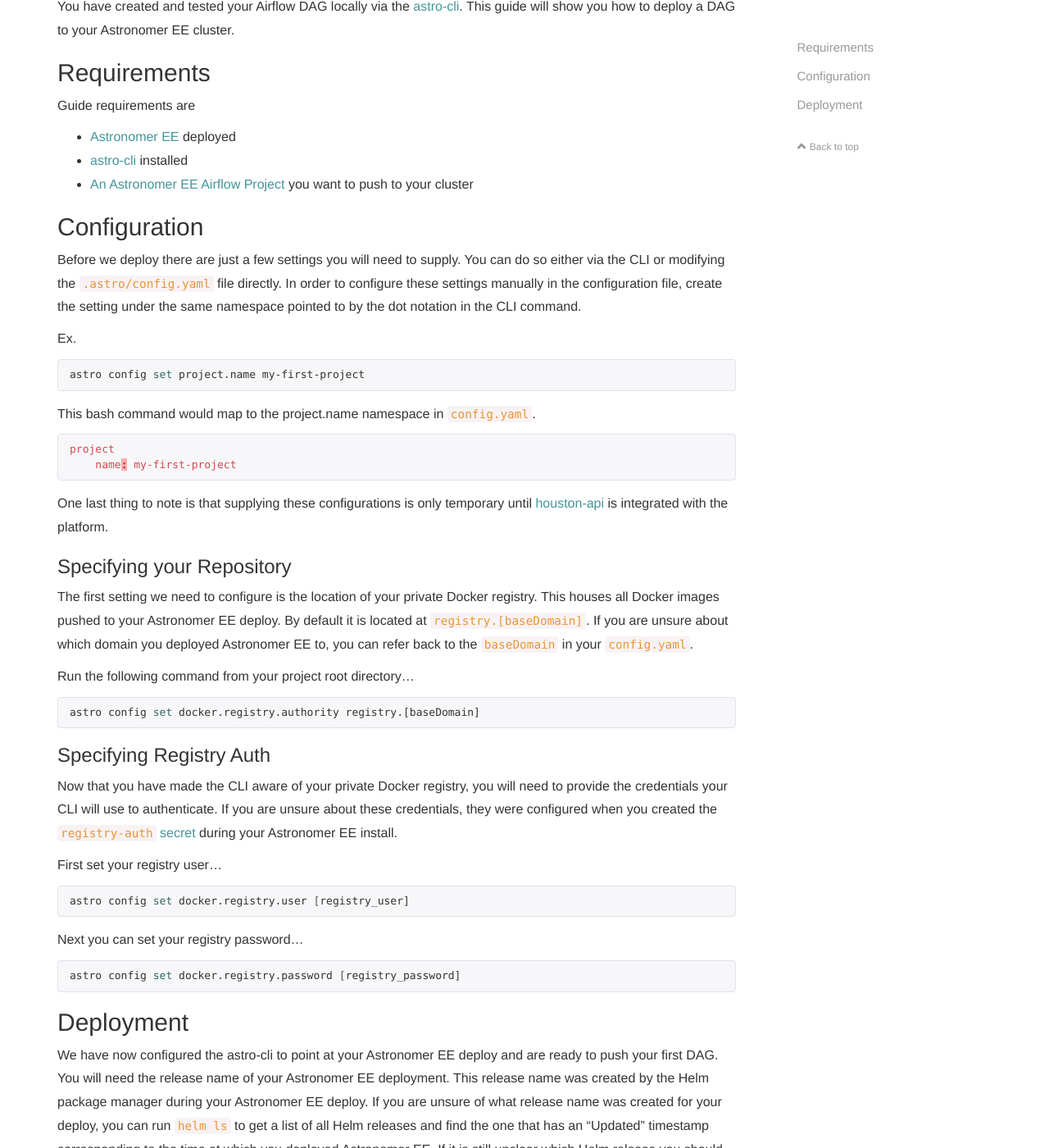
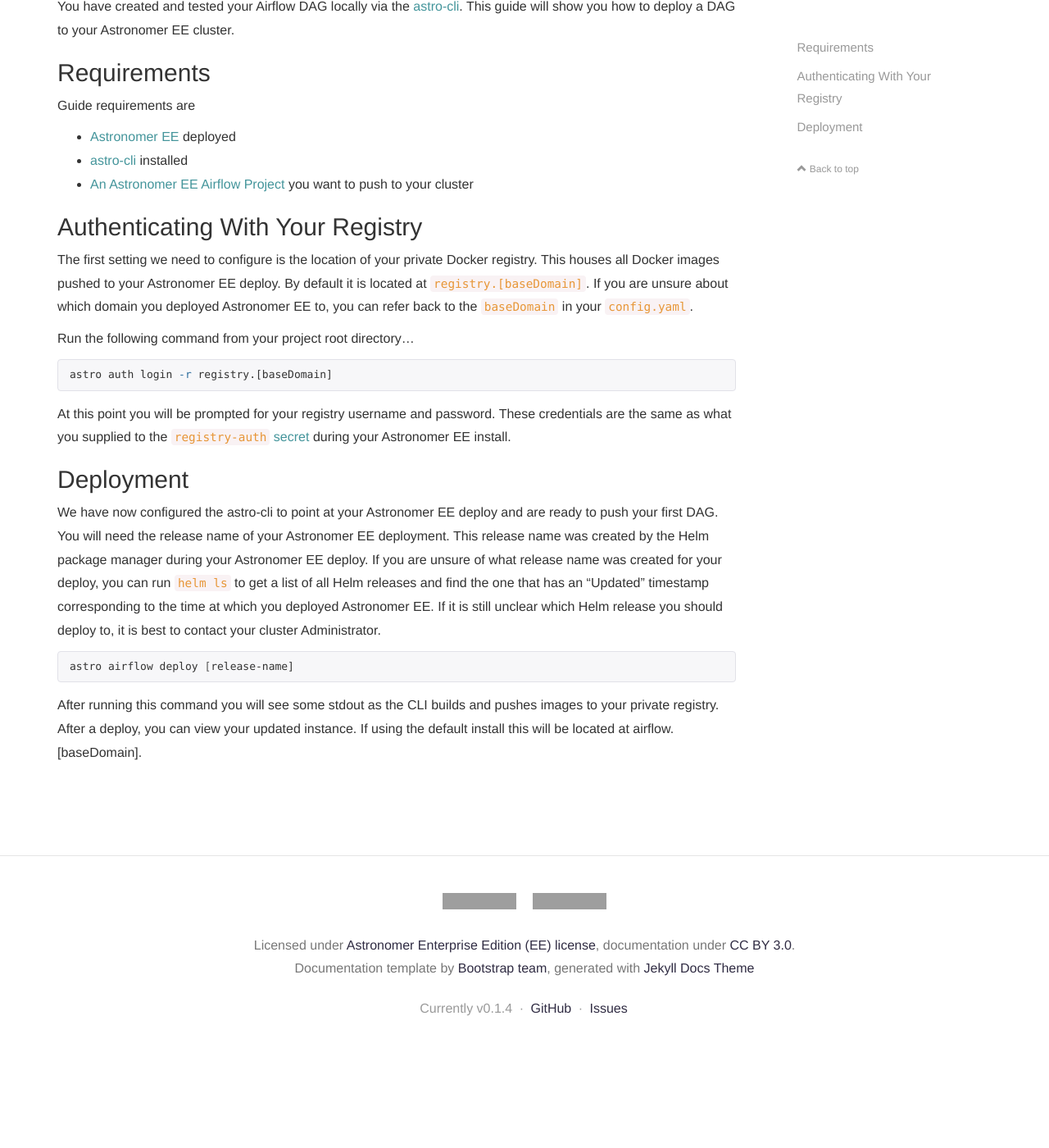
Before and after one commit to skynet/astronomer-ee, a Jekyll site: the page built from docs/pages/guides/deploying-your-first-dag.md, in a window 1280 px wide and 1400 px high, scrolled down 536 px. Shown: the whole window at 82% size. Built offline with Jekyll 4.4.1, drawn with Linux system fonts in a browser that asks for light colours; nearby versions of some CDN libraries; comment, search, counter and statistics services are not loaded; after the commit the page ends 1831 px from its top, so only the background shows below that; grey boxes are pictures that could not be loaded.

Commit message:
Simplify auth instructions
With the v0.0.5 astro-cli release we are now able to greatly reduce the number of steps to deploy a project. This is mostly due to the new releases ability to capture the docker credentials when a user authenticates.

````diff
--- a/docs/pages/guides/deploying-your-first-dag.md
+++ b/docs/pages/guides/deploying-your-first-dag.md
@@ -16,43 +16,15 @@ Guide requirements are
 - [astro-cli](https://github.com/astronomerio/astro-cli) installed
 - [An Astronomer EE Airflow Project](http://enterprise.astronomer.io/guides/creating-an-airflow-project/index.html) you want to push to your cluster
 
-## Configuration
-Before we deploy there are just a few settings you will need to supply. You can do so either via the CLI or modifying the `.astro/config.yaml` file directly. In order to configure these settings manually in the configuration file, create the setting under the same namespace pointed to by the dot notation in the CLI command.
-
-Ex.
-
-```bash
-astro config set project.name my-first-project
-```
-This bash command would map to the project.name namespace in `config.yaml`.
-
-```yaml
-project
-    name: my-first-project
-```
-
-One last thing to note is that supplying these configurations is only temporary until [houston-api](https://github.com/astronomerio/houston-api) is integrated with the platform.
-
-### Specifying your Repository
+## Authenticating With Your Registry
 The first setting we need to configure is the location of your private Docker registry. This houses all Docker images pushed to your Astronomer EE deploy. By default it is located at `registry.[baseDomain]`. If you are unsure about which domain you deployed Astronomer EE to, you can refer back to the `baseDomain` in your [`config.yaml`](http://enterprise.astronomer.io/guides/google-cloud/index.html#configuration-file).
 
 Run the following command from your project root directory...
 ```bash
-astro config set docker.registry.authority registry.[baseDomain]
+astro auth login -r registry.[baseDomain]
 ```
 
-### Specifying Registry Auth
-Now that you have made the CLI aware of your private Docker registry, you will need to provide the credentials your CLI will use to authenticate. If you are unsure about these credentials, they were configured when you created the `registry-auth` [secret](http://enterprise.astronomer.io/guides/google-cloud/index.html#secrets) during your Astronomer EE install.
-
-First set your registry user...
-```bash
-astro config set docker.registry.user [registry_user]
-```
-
-Next you can set your registry password...
-```bash
-astro config set docker.registry.password [registry_password]
-```
+At this point you will be prompted for your registry username and password. These credentials are the same as what you supplied to the `registry-auth` [secret](http://enterprise.astronomer.io/guides/google-cloud/index.html#secrets) during your Astronomer EE install.
 
 ## Deployment
 We have now configured the astro-cli to point at your Astronomer EE deploy and are ready to push your first DAG. You will need the release name of your Astronomer EE deployment. This release name was created by the Helm package manager during your Astronomer EE deploy. If you are unsure of what release name was created for your deploy, you can run `helm ls` to get a list of all Helm releases and find the one that has an "Updated" timestamp corresponding to the time at which you deployed Astronomer EE. If it is still unclear which Helm release you should deploy to, it is best to contact your cluster Administrator.
````
